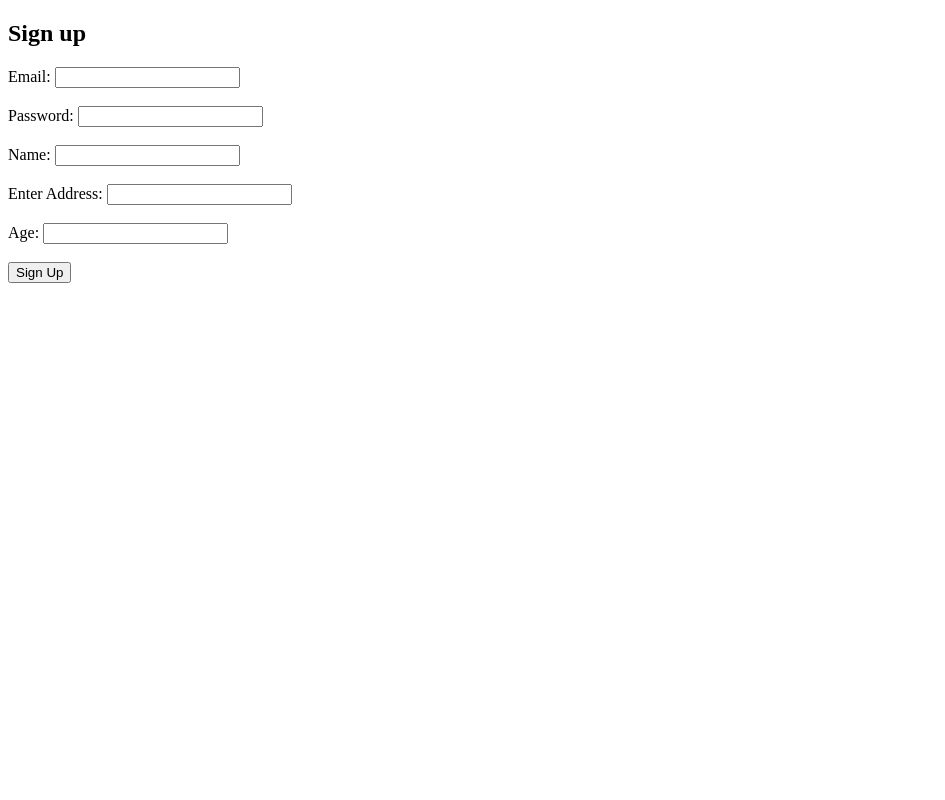
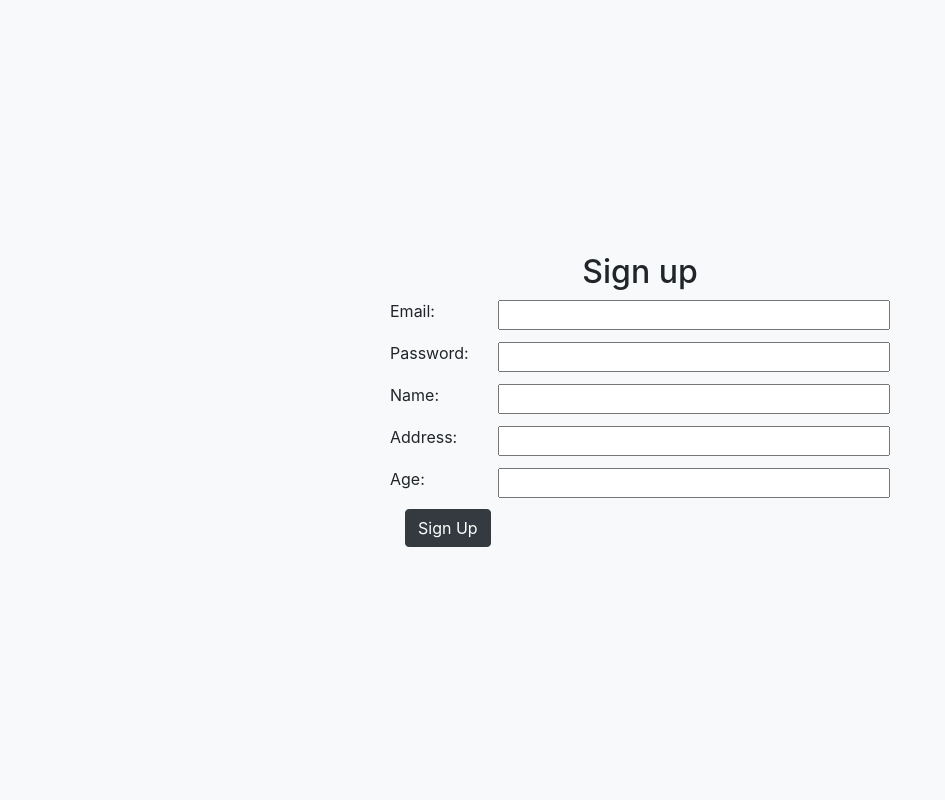
Before and after one commit to carlosfrev123/DB-Group-Repository-CS475, a PHP site: page /signup.php in a window 1280 px wide. Shown: the whole page, without its empty margins (0-945 px from the left). Run offline with PHP 8.4, Linux system fonts and the light colour scheme.

Commit message:
signup page styling

```diff
--- a/template/signup.php
+++ b/template/signup.php
@@ -4,45 +4,78 @@ require("signup-db.php");
 
 // Check if the sign up button has been clicked
 if ($_SERVER["REQUEST_METHOD"] == "POST") {
-    if (!empty($_POST['signupBtn'])){
+    if (!empty($_POST['signupBtn'])) {
         addAccount($_POST['email'], $_POST['password'], $_POST['name'], $_POST['address'], $_POST['age']);
         // Redirect to home.php after successful signup
         header('Location: home.php');
         exit();
     }
 }
-
 ?>
 
 <!DOCTYPE html>
 <html>
 <head>
-  <title>Sign up</title>
+    <link href="https://maxcdn.bootstrapcdn.com/bootstrap/4.5.2/css/bootstrap.min.css" rel="stylesheet">
+    <style>
+        body {
+            background-color: #f8f9fa;
+            display: flex;
+            flex-direction: column;
+            justify-content: center;
+            align-items: center;
+            height: 100vh;
+        }
+        form {
+            width: 100%;
+            max-width: 500px;
+        }
+        .form-group {
+            display: flex;
+            align-items: center;
+            margin-bottom: 10px; /* Spacing between form groups */
+        }
+        .form-group label {
+            width: 20%;
+            margin-right: 10px; /* Spacing between label and input */
+        }
+        .form-group input {
+            width: 80%;
+        }
+    </style>
 </head>
 <body>
     <h2>Sign up</h2>
     <form method="POST">
+        <div class="form-group">
             <label for="email">Email:</label>
-    <input id="email" name="email" required><br><br>
+            <input id="email" name="email" required>
+        </div>
 
+        <div class="form-group">
             <label for="password">Password:</label>
-    <input type="password" id="password" name="password" required><br><br>
+            <input type="password" id="password" name="password" required>
+        </div>
 
+        <div class="form-group">
             <label for="name">Name:</label>
-    <input id="name" name="name" required><br><br>
+            <input id="name" name="name" required>
+        </div>
 
-    <label for="address"><Address></Address>Enter Address:</label>
-    <input id="address" name="address" required><br><br>
+        <div class="form-group">
+            <label for="address">Address:</label>
+            <input id="address" name="address" required>
+        </div>
 
+        <div class="form-group">
             <label for="age">Age:</label>
-    <input type="number" id="age" name="age" required><br><br>
+            <input type="number" id="age" name="age" required>
+        </div>
 
-    <div class="col-4 d-grid ">
+        <div class="col-12 d-grid">
             <input type="submit" value="Sign Up" id="signupBtn" name="signupBtn" class="btn btn-dark"
                 title="Sign up for an account" />
         </div>
     </form>
-
 </body>
-
 </html>
```
Lines whose indentation alone changed are shown as unchanged.
